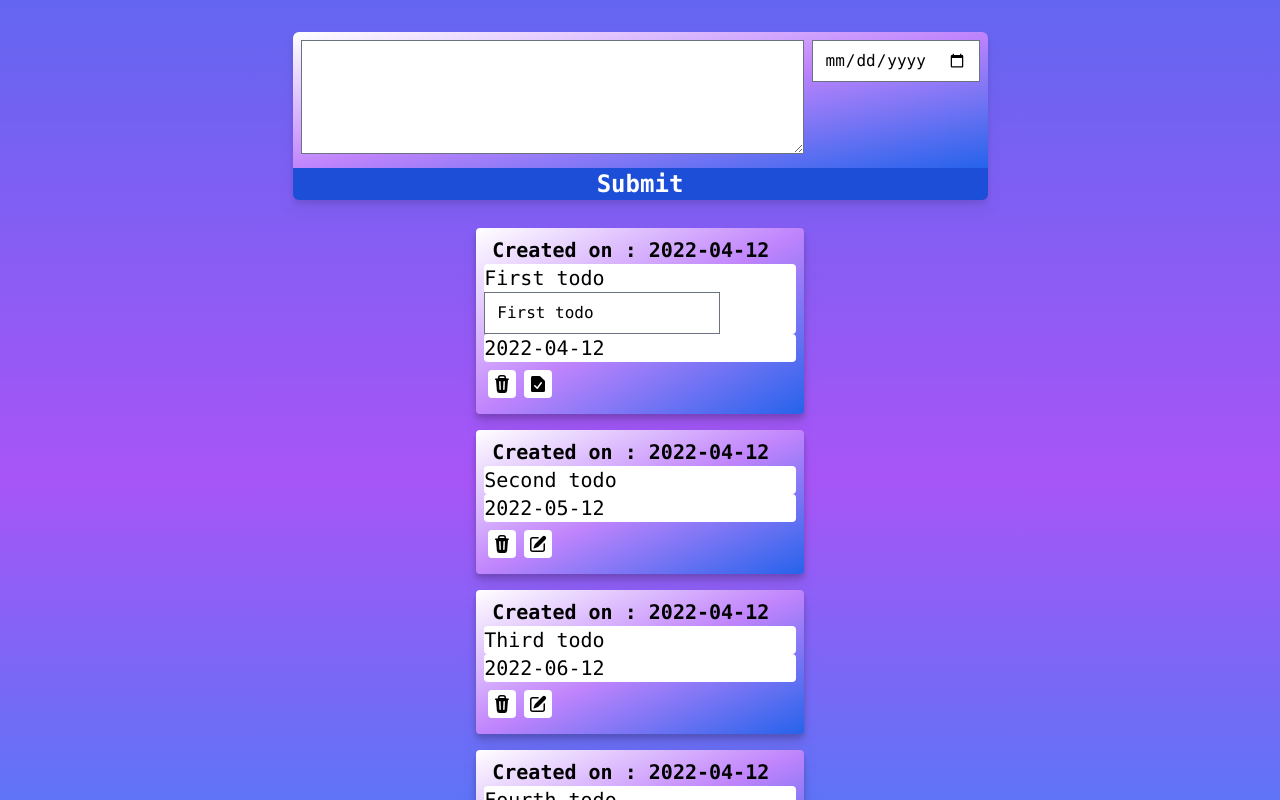
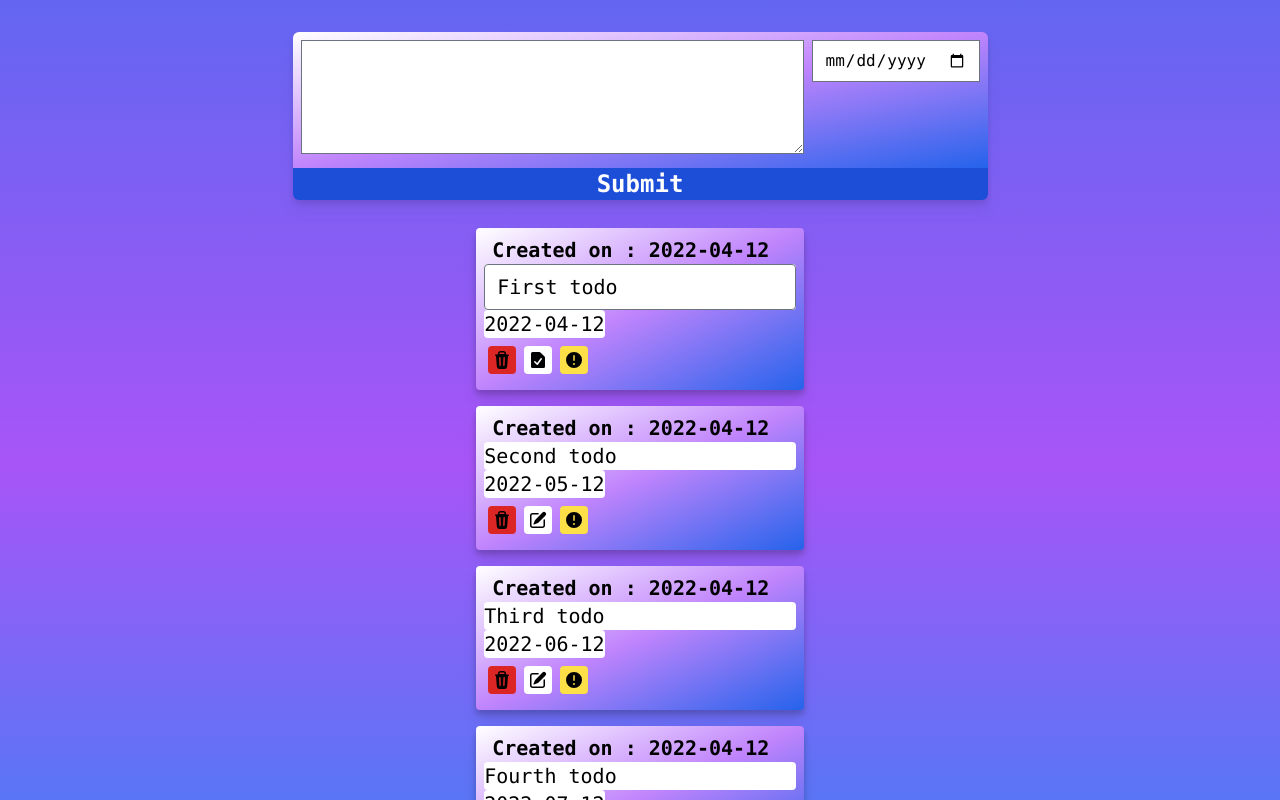
Before and after one commit to N-Amaral/react-todoApp, a React (Create React App) app in the folder todolist/: page / in a window 1280 px wide. Both pictures are taken after a click on the button 538 px from the left and 342 px from the top of the page. Shown: the top 800 px of the page. Built offline with nearby package versions, Linux system fonts and the light colour scheme.

Commit message:
Fixed edit func bug, added check todo, new stylings

```diff
--- a/todolist/src/App.tsx
+++ b/todolist/src/App.tsx
@@ -27,7 +27,7 @@ const App = () => {
     }
 
     setTodoList((prevState: Array<Object>) => {
-      const updatedState = prevState.concat({ textValue: text, dateValue: date, createdOn: currDate });
+      const updatedState = prevState.concat({ textValue: text, dateValue: date, createdOn: currDate, completed: false });
       updateLocalStorage(updatedState);
       return updatedState;
     });
@@ -53,11 +53,12 @@ const App = () => {
   function editTodo(id: number) {
     const todos = document.querySelectorAll(".todoListItem");
     const textArea = todos[id].querySelectorAll(".editForm");
-
+    const textDisplay: NodeListOf<HTMLSpanElement> = todos[id].querySelectorAll(".textDisplay");
     const btns: NodeListOf<HTMLButtonElement> = todos[id].querySelectorAll("button");
 
     btns[1].parentElement!.classList.add("hidden");
     btns[2].parentElement!.classList.remove("hidden");
+    textDisplay[0].classList.add("hidden");
     textArea[0].classList.remove("hidden");
     textArea[0].removeAttribute("disabled");
   }
@@ -66,11 +67,12 @@ const App = () => {
   function saveEditedTodo(id: number) {
     const todos: NodeListOf<HTMLInputElement> = document.querySelectorAll(".todoListItem");
     const textArea: any = todos[id].querySelectorAll(".editForm");
+    const textDisplay: NodeListOf<HTMLSpanElement> = todos[id].querySelectorAll(".textDisplay");
     const btns: NodeListOf<HTMLButtonElement> = todos[id].querySelectorAll("button");
 
     btns[2].parentElement!.classList.add("hidden");
     btns[1].parentElement!.classList.remove("hidden");
-
+    textDisplay[0].classList.remove("hidden");
     textArea[0].classList.add("hidden");
     textArea[0].setAttribute("disabled", "");
 
@@ -88,12 +90,24 @@ const App = () => {
     });
   }
 
+  function toggleTodo(id: number) {
+    setTodoList((prevState: Array<Object>) => {
+      const updatedState = prevState.map((item: { completed?: boolean }, i: number) => {
+        if (i === id) {
+          return { ...item, completed: !item.completed };
+        }
+        return item;
+      });
+      updateLocalStorage(updatedState);
+      return updatedState;
+    });
+  }
   return (
     <div className="min-w-screen max-w-full min-h-screen max-h-full bg-gradient-to-b from-indigo-500 via-purple-500 to-blue-500 ">
       <div className="App w-content h-content p-1 flex justify-center">
         <div className="input-wrapper m-5 p-2  rounded-xl  w-min h-min drop-shadow-lg">
           <InputComponents handleSubmit={newTodo} />
-          <ListComponents content={todoList} handleDelete={deleteTodo} handleEdit={editTodo} handleSave={saveEditedTodo} />
+          <ListComponents content={todoList} handleDelete={deleteTodo} handleEdit={editTodo} handleSave={saveEditedTodo} handleToggle={toggleTodo} />
         </div>
       </div>
     </div>
--- a/todolist/src/ListComponents.tsx
+++ b/todolist/src/ListComponents.tsx
@@ -2,11 +2,11 @@
 import React, { useEffect, useMemo } from "react";
 
 //Component for btns in each to-do
-const ListItemBtns = () => {
+const ListItemBtns = (props: { status: boolean }) => {
   return (
     <div className="flex flex-row">
       <span className="mr-1 ml-1 h-2/3 w-min">
-        <button className="mt-2 mb-2 p-1 bg-white rounded hover:bg-blue-800  h-min w-min" type="submit" value={"delete"}>
+        <button className="mt-2 mb-2 p-1 bg-red-600 rounded hover:bg-blue-800  h-min w-min" type="submit" value={"delete"}>
           <svg xmlns="http://www.w3.org/2000/svg" viewBox="0 0 20 20" fill="currentColor" className="w-5 h-5">
             <path
               fillRule="evenodd"
@@ -35,25 +35,52 @@ const ListItemBtns = () => {
           </svg>
         </button>
       </span>
+      <span className="mr-1 ml-1">
+        <button
+          className={`mt-2 mb-2 p-1 rounded hover:bg-blue-800  h-min w-min ${props.status ? "bg-green-500" : "bg-yellow-300 "}`}
+          value={"toggle"}
+          type="submit"
+        >
+          {props.status ? (
+            <svg xmlns="http://www.w3.org/2000/svg" viewBox="0 0 20 20" fill="currentColor" className="w-5 h-5">
+              <path
+                fillRule="evenodd"
+                d="M16.704 4.153a.75.75 0 01.143 1.052l-8 10.5a.75.75 0 01-1.127.075l-4.5-4.5a.75.75 0 011.06-1.06l3.894 3.893 7.48-9.817a.75.75 0 011.05-.143z"
+                clipRule="evenodd"
+              />
+            </svg>
+          ) : (
+            <svg xmlns="http://www.w3.org/2000/svg" viewBox="0 0 20 20" fill="currentColor" className="w-5 h-5">
+              <path
+                fillRule="evenodd"
+                d="M18 10a8 8 0 11-16 0 8 8 0 0116 0zm-8-5a.75.75 0 01.75.75v4.5a.75.75 0 01-1.5 0v-4.5A.75.75 0 0110 5zm0 10a1 1 0 100-2 1 1 0 000 2z"
+                clipRule="evenodd"
+              />
+            </svg>
+          )}
+        </button>
+      </span>
     </div>
   );
 };
 
 //Component for each to-do
 const ListItem = (props: {
-  content: { textValue: string; dateValue: string; createdOn: string };
+  content: { textValue: string; dateValue: string; createdOn: string; completed: boolean };
   id: number;
   delete: Function;
   edit: Function;
   save: Function;
+  toggle: Function;
 }) => {
   return (
     <li
-      className="todoListItem m-2 p-2 bg-slate-300 rounded drop-shadow-lg  bg-gradient-to-br from-white via-purple-400 to-blue-600 grid w-1/2 h-2/3"
+      className="todoListItem m-2 p-2 bg-slate-300 rounded drop-shadow-lg  bg-gradient-to-br from-white via-purple-400 to-blue-600 grid w-1/2 h-2/3 "
       id={`${props.id}`}
     >
       <span className="font-mono font-bold text-xl pr-1 pl-1 mr-1 ml-1">Created on : {props.content.createdOn}</span>
       <form
+        className="overflow-x-auto ..."
         action=""
         method="GET"
         onSubmit={(event: any) => {
@@ -70,31 +97,34 @@ const ListItem = (props: {
             case "save":
               props.save(props.id);
               break;
+            case "toggle":
+              props.toggle(props.id);
+              break;
           }
         }}
       >
-        <div>
-          <div className="bg-white font-mono text-xl rounded">
-            <span>{props.content.textValue}</span>
-            <input type="text" defaultValue={props.content.textValue} disabled className="hidden editForm" />
-          </div>
-          <div className="bg-white font-mono  text-xl rounded">
-            <span>{props.content.dateValue}</span>
-          </div>
+        <div className="bg-white rounded  min-w-max min-h-max">
+          <span className="textDisplay font-mono text-xl ">{props.content.textValue}</span>
+          <input type="text" defaultValue={props.content.textValue} disabled className="hidden editForm border rounded w-full h-min font-mono text-xl" />
         </div>
-        <ListItemBtns />
+        <div className="bg-white rounded min-w-max max-w-max">
+          <span className="font-mono text-xl">{props.content.dateValue}</span>
+        </div>
+        <ListItemBtns status={props.content.completed} />
       </form>
     </li>
   );
 };
 
 //Component with all to-dos
-const List = (props: { content: Array<Object>; handleDelete: Function; handleEdit: Function; handleSave: Function }) => {
+const List = (props: { content: Array<Object>; handleDelete: Function; handleEdit: Function; handleSave: Function; handleToggle: Function }) => {
   const memoList = useMemo(() => props.content, [props.content]);
 
   const content: any[] = [];
   memoList.forEach((item: any, i) => {
-    content.push(<ListItem content={item} id={i} key={i} delete={props.handleDelete} edit={props.handleEdit} save={props.handleSave} />);
+    content.push(
+      <ListItem content={item} id={i} key={i} delete={props.handleDelete} edit={props.handleEdit} save={props.handleSave} toggle={props.handleToggle} />
+    );
   });
   return <ul className="m-3 p-2 flex flex-wrap flex-auto flex-row overflow-y-auto h-auto w-auto justify-center">{content}</ul>;
 };
--- a/todolist/src/helper.ts
+++ b/todolist/src/helper.ts
@@ -1,6 +1,6 @@
 export const state = [
-  { textValue: "First todo", dateValue: "2022-04-12", createdOn: "2022-04-12" },
-  { textValue: "Second todo", dateValue: "2022-05-12", createdOn: "2022-04-12" },
-  { textValue: "Third todo", dateValue: "2022-06-12", createdOn: "2022-04-12" },
-  { textValue: "Fourth todo", dateValue: "2022-07-12", createdOn: "2022-04-12" },
+  { id: 0, textValue: "First todo", dateValue: "2022-04-12", createdOn: "2022-04-12", completed: false },
+  { id: 1, textValue: "Second todo", dateValue: "2022-05-12", createdOn: "2022-04-12", completed: false },
+  { id: 2, textValue: "Third todo", dateValue: "2022-06-12", createdOn: "2022-04-12", completed: false },
+  { id: 3, textValue: "Fourth todo", dateValue: "2022-07-12", createdOn: "2022-04-12", completed: false },
 ];
```
